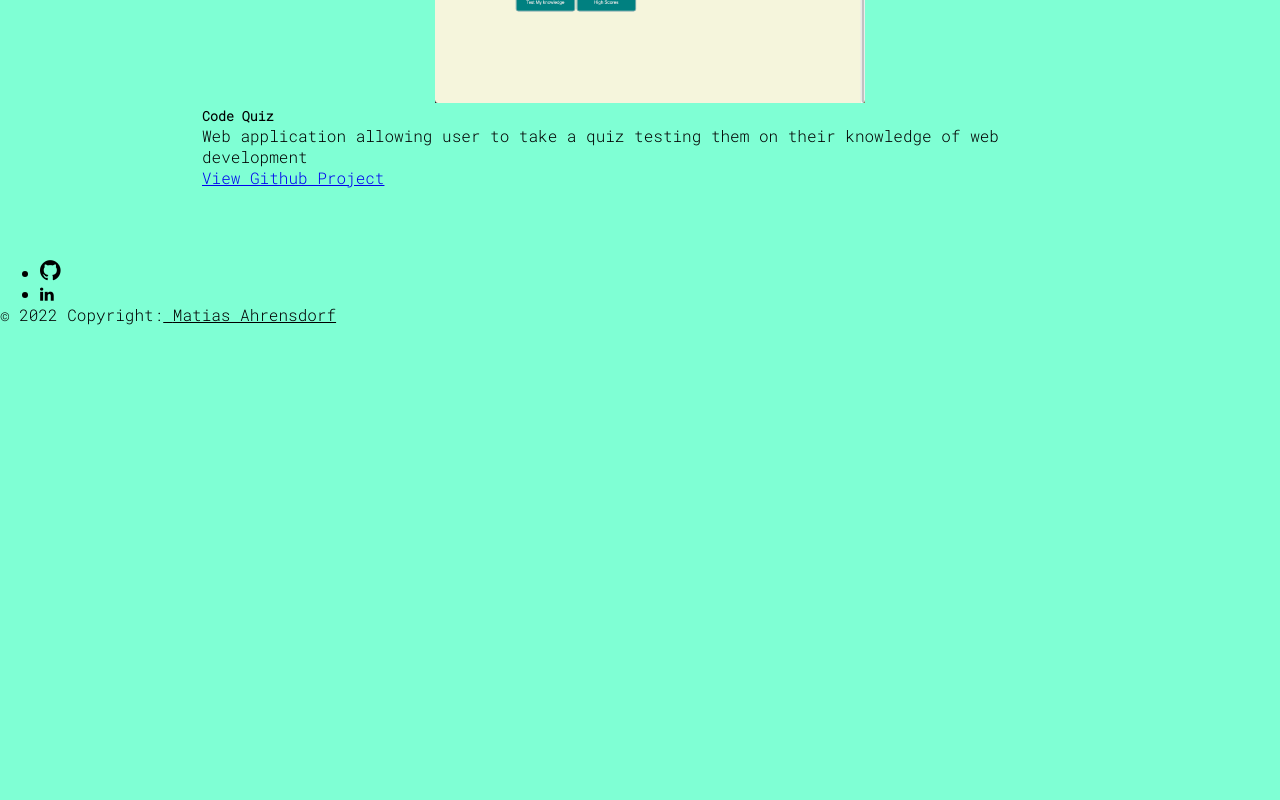
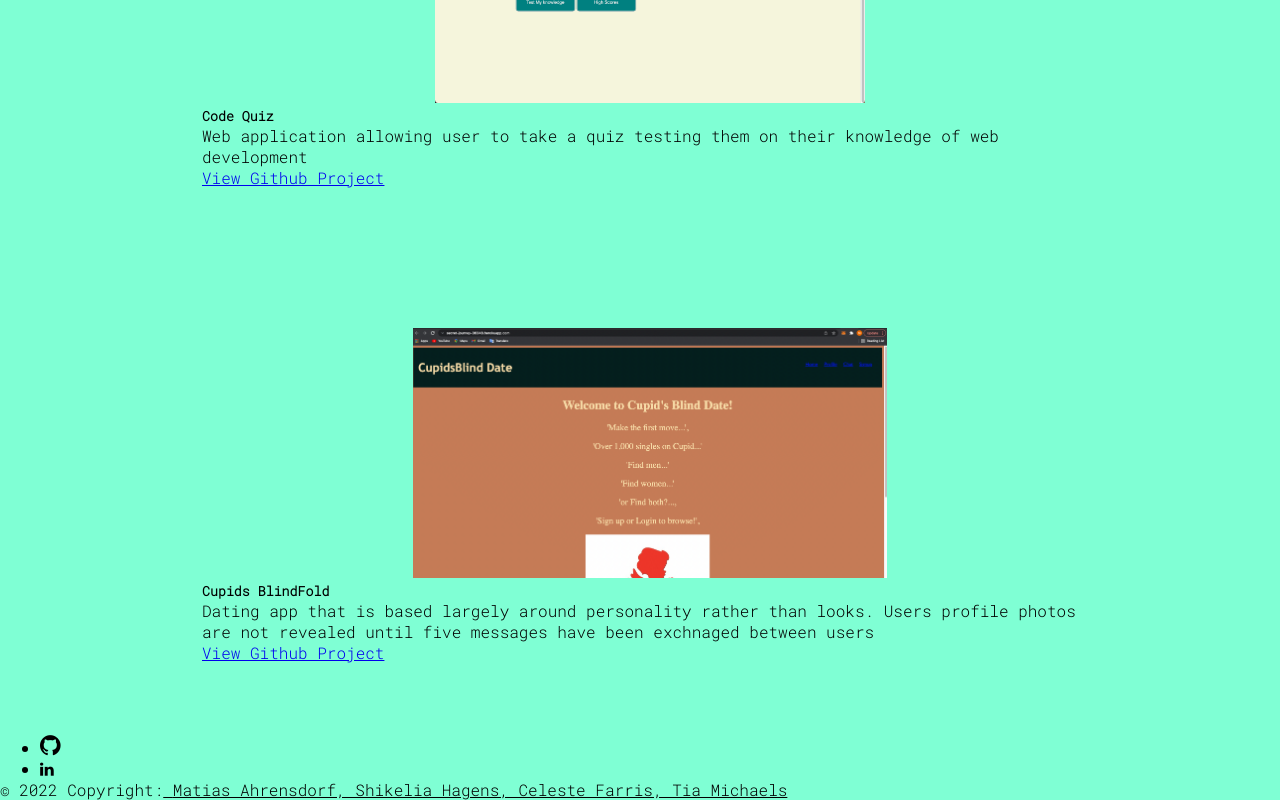
Before and after one commit to Titoxox97/React-Portfolio, a React (Create React App) app: page /portfolio in a window 1280 px wide. Shown: the part 2540-3340 px from the top of the page. Before the commit the page ends 2865 px from the top, so only its background shows below. Built offline with nearby package versions, Linux system fonts and the light colour scheme.

Commit message:
add project

```diff
--- a/src/component/Footer.js
+++ b/src/component/Footer.js
@@ -39,11 +39,11 @@ function Footer() {
       <div className="footer-copyright text-center">
         © 2022 Copyright:
         <a
-          href="https://github.com/Titoxox97/React-Portfolio"
+          href="https://github.com/Shagens/BLIND-DATE/tree/src"
           style={{ color: "black" }}
         >
           {" "}
-          Matias Ahrensdorf
+          Matias Ahrensdorf, Shikelia Hagens, Celeste Farris, Tia Michaels
         </a>
       </div>
     </footer>
--- a/src/component/pages/Porfolio.js
+++ b/src/component/pages/Porfolio.js
@@ -70,6 +70,18 @@ const projectsCard = [
     backgroundColor: "#005689",
     id: 6,
   },
+
+  {
+    deployedLink: "https://secret-journey-36348.herokuapp.com/",
+    imageIcon: "SS-DateApp.png",
+    descriptionImage: "Dating App Home",
+    projectName: "Cupids BlindFold",
+    projectDescription:
+      "Dating app that is based largely around personality rather than looks. Users profile photos are not revealed until five messages have been exchnaged between users",
+    githubLink: "https://github.com/Shagens/BLIND-DATE",
+    backgroundColor: "#005689",
+    id: 7,
+  },
 ];
 
 function Portfolio() {
```
Also changed, not shown: src/assets/SS-DateApp.png (added).
